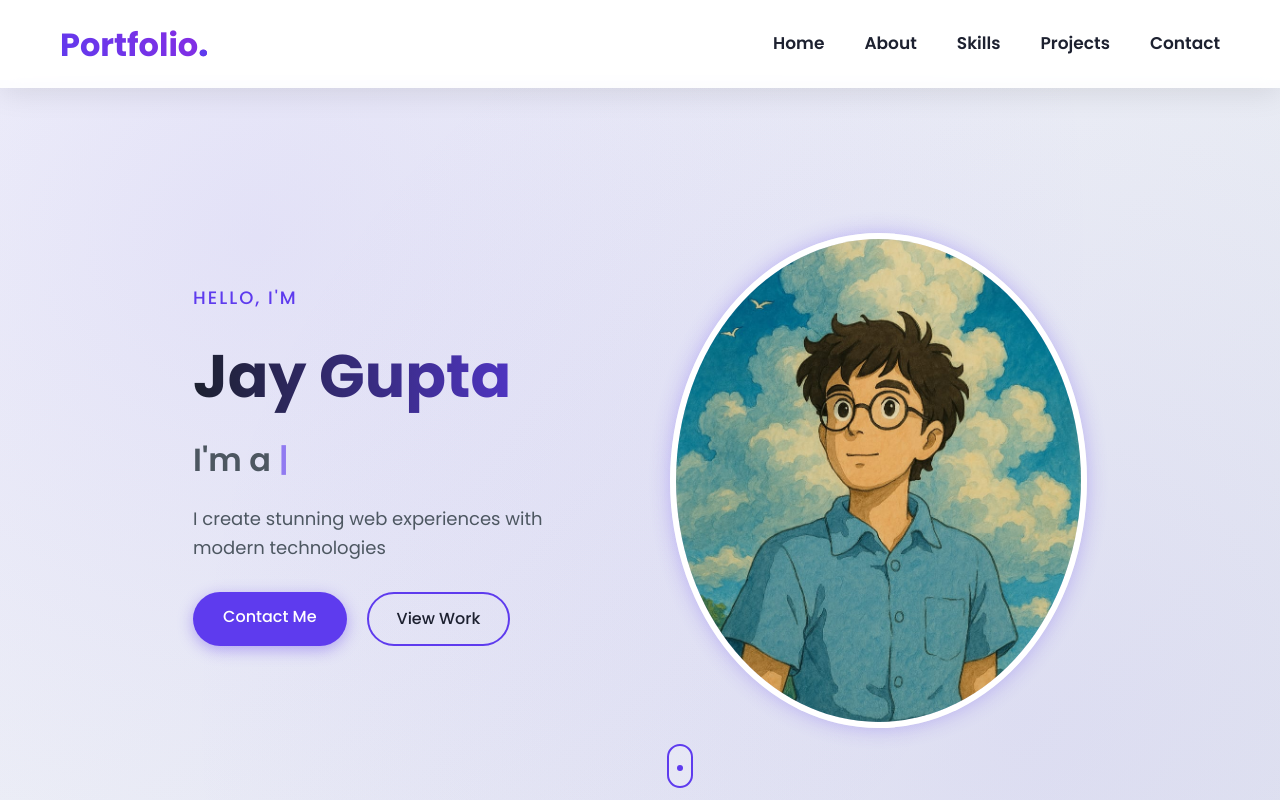
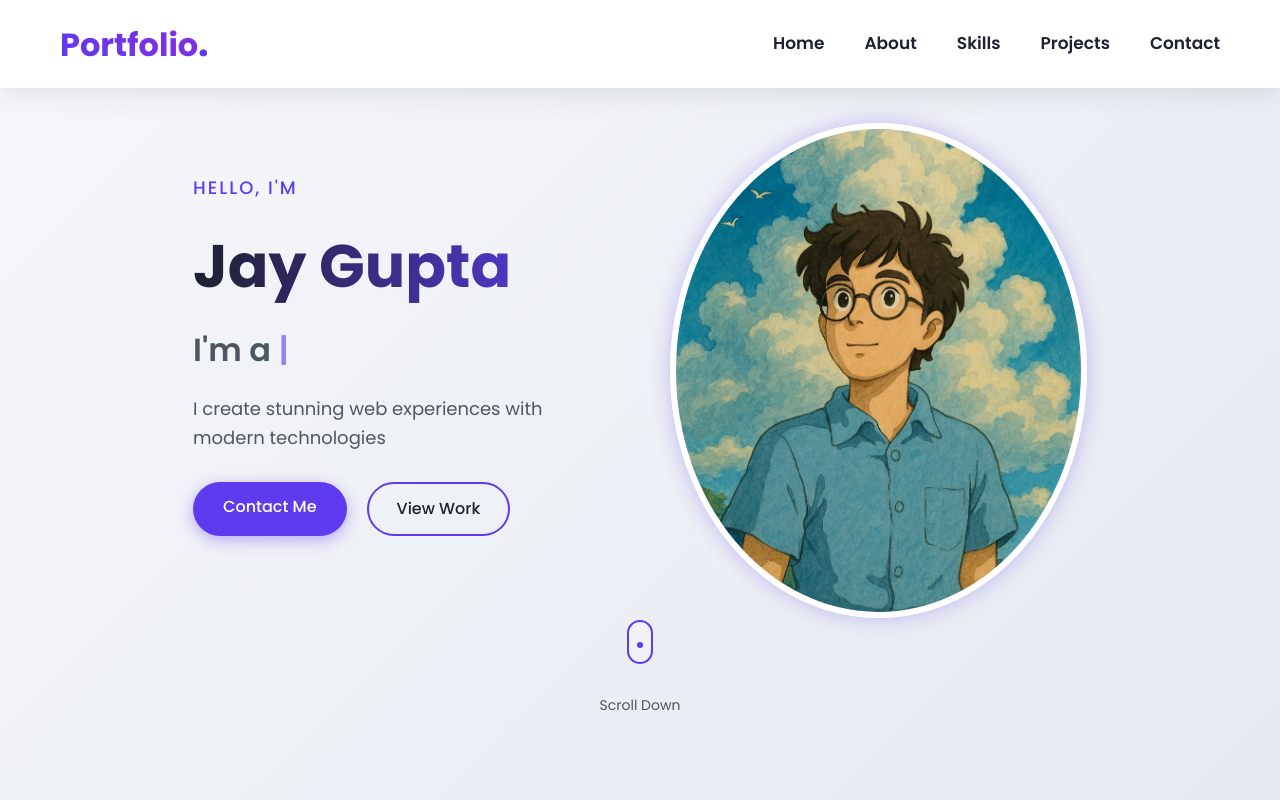
Before and after one commit to JayGupta930/portfolio, a React (Create React App) app: page / in a window 1280 px wide. Shown: the top 800 px of the page. Built offline with nearby package versions, Linux system fonts and the light colour scheme.

Commit message:
Refactor Hero component styles: adjust padding and remove particle background

```diff
--- a/src/styles/Hero.css
+++ b/src/styles/Hero.css
@@ -2,47 +2,16 @@
   min-height: 100vh;
   display: flex;
   flex-direction: column;
-  justify-content: center;
   position: relative;
-  padding: 0;
+  padding: 12px;
   overflow: hidden;
   background: linear-gradient(135deg, #f5f7fa 0%, #e4e8f0 100%);
 }
 
-/* Particle background */
-.particles {
-  position: absolute;
-  top: 0;
-  left: 0;
-  width: 100%;
-  height: 100%;
-  background: transparent;
-  z-index: 0;
-  overflow: hidden;
-}
-
-.particles::before,
-.particles::after {
-  content: "";
-  position: absolute;
-  width: 100%;
-  height: 100%;
-}
-
-.particles::before {
-  background: radial-gradient(
-    circle at 20% 20%,
-    rgba(var(--primary-rgb, 41, 98, 255), 0.1) 0%,
-    transparent 70%
-  );
-}
-
-.particles::after {
-  background: radial-gradient(
-    circle at 80% 80%,
-    rgba(var(--primary-rgb, 41, 98, 255), 0.08) 0%,
-    transparent 70%
-  );
+@media (min-width: 372px) {
+  .hero {
+    padding: 40px;
+  }
 }
 
 .hero-content {
@@ -52,7 +21,6 @@
   justify-content: space-between;
   max-width: 1200px;
   margin: 0 auto;
-  padding: 0 20px;
   gap: 60px;
   position: relative;
   z-index: 1;
@@ -212,14 +180,10 @@
 }
 
 .scroll-indicator {
-  position: absolute;
-  bottom: 40px;
-  left: 50%;
   transform: translateX(-50%);
   display: flex;
   flex-direction: column;
   align-items: center;
-  z-index: 10;
   cursor: pointer;
 }
 
```
